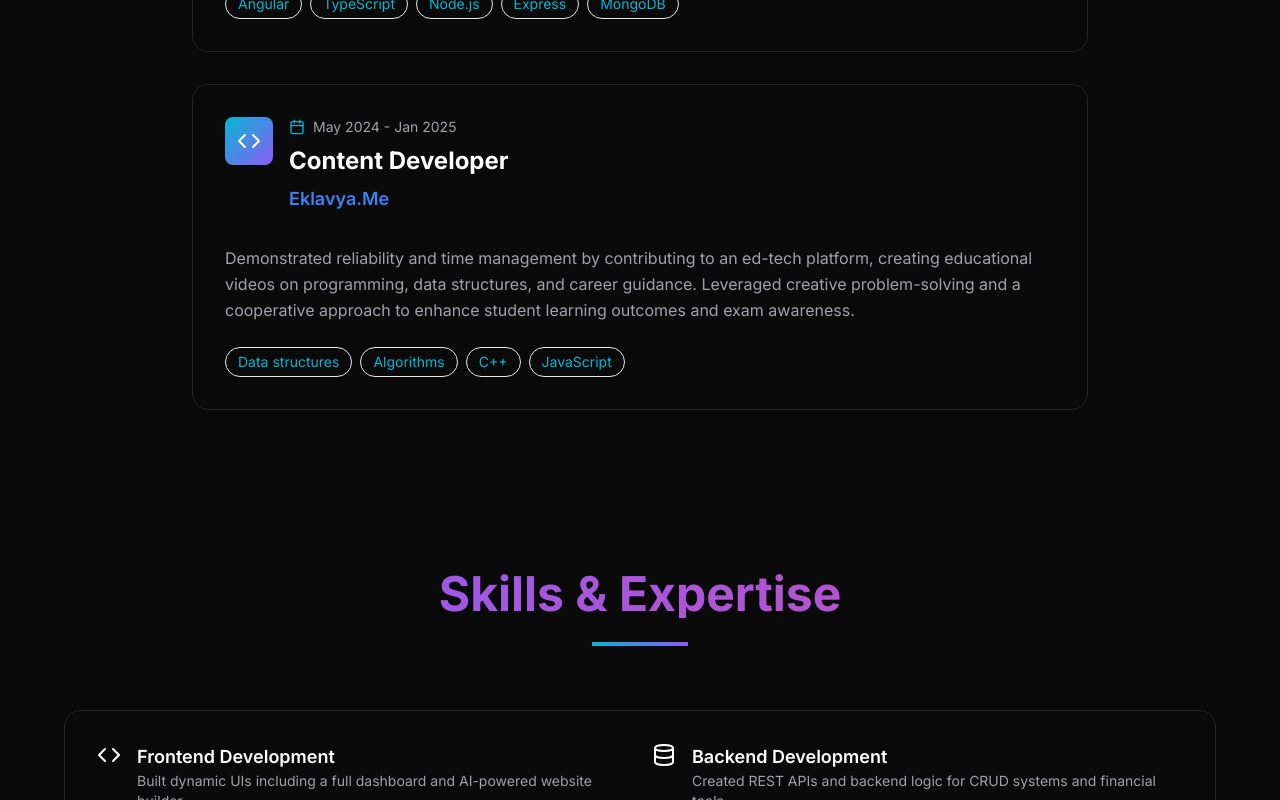
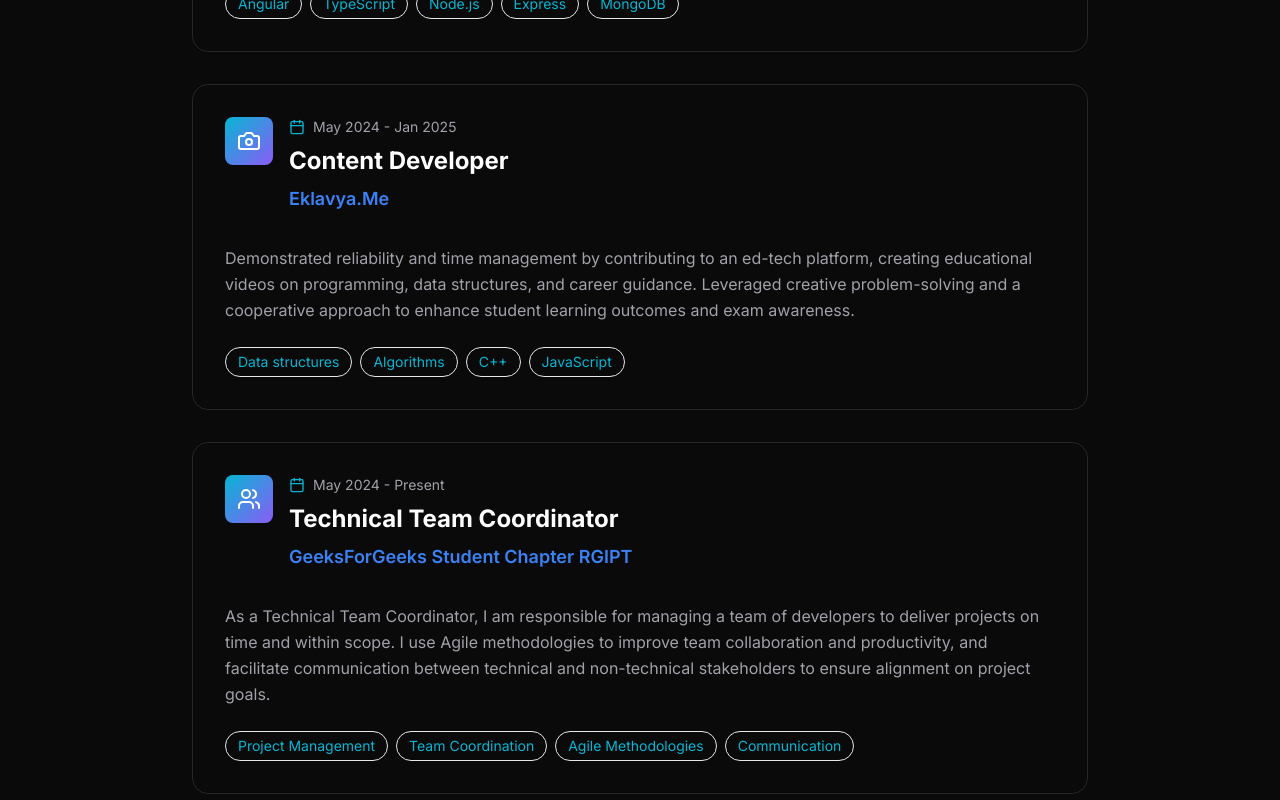
Before and after one commit to sdass1918/Portfolio, a React (Vite) app: page / in a window 1280 px wide. Shown: the part 1340-2140 px from the top of the page. Built offline with nearby package versions, Linux system fonts and the light colour scheme.

Commit message:
Added some experience

```diff
--- a/src/App.tsx
+++ b/src/App.tsx
@@ -7,6 +7,7 @@ import {
   Linkedin,
   Mail,
   Phone,
+  Camera,
   MapPin,
   Download,
   ExternalLink,
@@ -158,6 +159,7 @@ const App = () => {
   const experiences = [
     {
       title: "Full Stack Developer",
+      icon: Globe,
       company: "The Right Doctors",
       duration: "June 2025 - Present",
       description:
@@ -172,6 +174,7 @@ const App = () => {
     },
     {
       title: "Content Developer",
+      icon: Camera,
       company: "Eklavya.Me",
       duration: "May 2024 - Jan 2025",
       description:
@@ -182,6 +185,26 @@ const App = () => {
         "Improved student exam readiness by breaking down complex topics into easy-to-understand visual explanations.",
         "Demonstrated consistency and time management by delivering high-quality content on schedule.",
         "Collaborated effectively with the content and technical teams to ensure alignment with curriculum goals and learner needs.",
+      ],
+    },
+    {
+      title: "Technical Team Coordinator",
+      icon: Users,
+      company: "GeeksForGeeks Student Chapter RGIPT",
+      duration: "May 2024 - Present",
+      description:
+        "As a Technical Team Coordinator, I am responsible for managing a team of developers to deliver projects on time and within scope. I use Agile methodologies to improve team collaboration and productivity, and facilitate communication between technical and non-technical stakeholders to ensure alignment on project goals.",
+      technologies: [
+        "Project Management",
+        "Team Coordination",
+        "Agile Methodologies",
+        "Communication",
+      ],
+      achievements: [
+        "Conducted technical events and workshops to enhance the technical skills of students in our college.",
+        "Successfully managed a team of developers and content creators to deliver projects on time and within scope.",
+        "Conducted coding contests and technical quizzes to foster a competitive learning environment in college.",
+        "Facilitated communication between technical and non-technical stakeholders to ensure alignment on project goals.",
       ],
     },
   ];
@@ -468,7 +491,9 @@ const App = () => {
             </div>
 
             <div className="space-y-8">
-              {experiences.map((exp, index) => (
+              {experiences.map((exp, index) => {
+                const Icon = exp.icon;
+                return (
                   <div
                     key={index}
                     onClick={() => setSelectedExperience(exp)}
@@ -477,7 +502,7 @@ const App = () => {
                   >
                     <div className="flex items-start gap-4 mb-4">
                       <div className="w-12 h-12 bg-gradient-to-br from-accent-cyan to-accent-purple rounded-lg flex items-center justify-center flex-shrink-0">
-                      <Code className="w-6 h-6 text-dark-primary" />
+                        <Icon className="w-6 h-6 text-dark-primary" />
                       </div>
                       <div className="flex-1">
                         <div className="flex items-center gap-2 mb-2">
@@ -510,8 +535,8 @@ const App = () => {
                       ))}
                     </div>
                   </div>
-              ))}
-
+                );
+              })}
               {selectedExperience.title && (
                 <div className="fixed inset-0 z-50 flex items-center justify-center backdrop-blur-sm bg-black/50 transition-opacity animate-fade-in">
                   <div className="bg-dark-primary max-w-lg w-full mx-4 sm:mx-0 rounded-2xl p-6 relative border border-border-primary shadow-xl transform scale-95 animate-scale-in">
```
Lines whose indentation alone changed are shown as unchanged.
